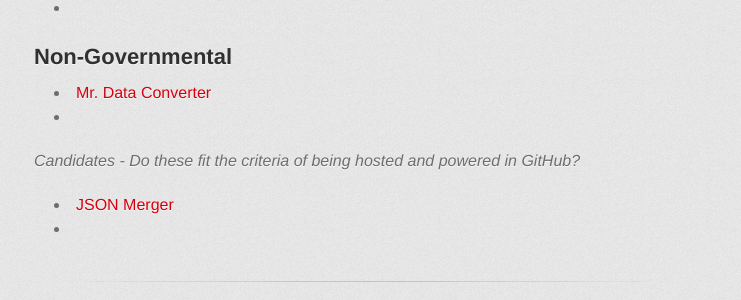
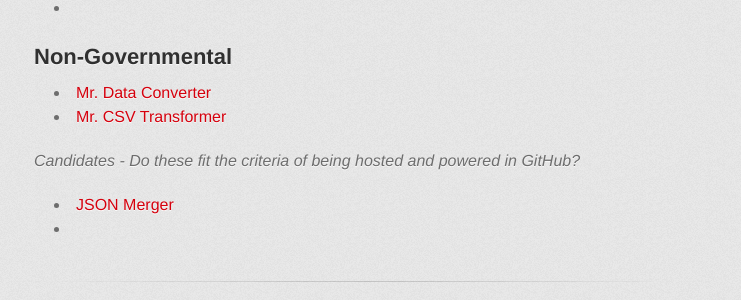
Before and after one commit to GSA/Open-Data-Collaboration-Sandbox, a Jekyll site: the page built from tools_hosted_in_github.md, in a window 1280 px wide. Shown: the part 595-895 px from the top of the page, without its empty margins (296-1037 px from the left). Built offline with Jekyll 4.4.1, drawn with Linux system fonts in a browser that asks for light colours; some web fonts are replaced.

Commit message:
adding data transformer

```diff
--- a/tools_hosted_in_github.md
+++ b/tools_hosted_in_github.md
@@ -22,7 +22,7 @@
 
 ## Non-Governmental
 * [Mr. Data Converter](http://shancarter.github.io/mr-data-converter/)
-* []()
+* [Mr. CSV Transformer](http://deepinthecode.github.io/mr-csv-transformer/?targets=xxx,yyy)
 
 
 *Candidates - Do these fit the criteria of being hosted and powered in GitHub?*
```
